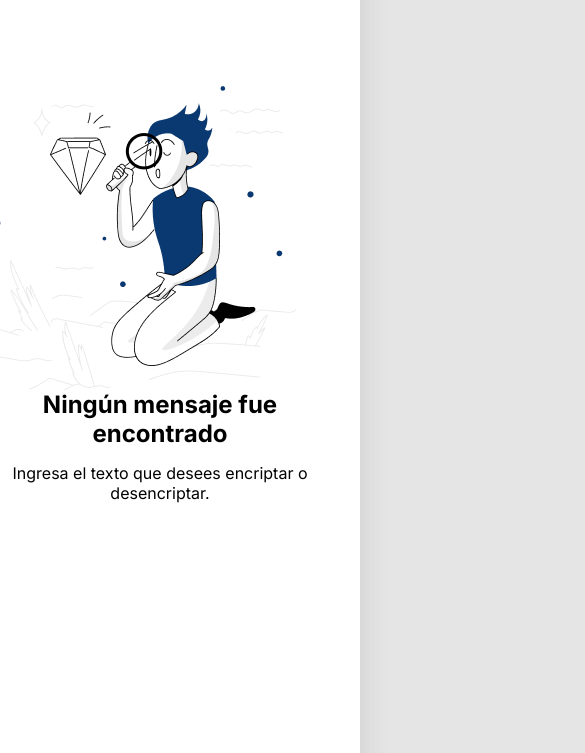
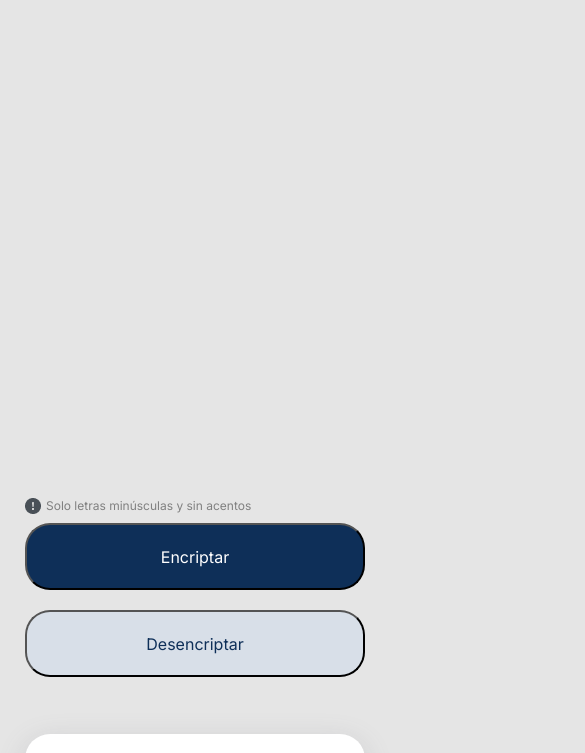
Before and after one commit to fabri4c/challenge-one-oracle-next, a website: page index.html in a window 390 px wide. Shown: the part 104-857 px from the top of the page, 585 px wide, since content can reach past the window. Drawn offline with Linux system fonts and the light colour scheme.

Commit message:
📱 Implemente grid and media queries
Refactored previous code to match provided figma design
and make site responsive

```diff
--- a/index.html
+++ b/index.html
@@ -16,12 +16,11 @@
       <img src="resources/images/Logo.png" alt="Allura Logo">
     </div>
     <main class="main-section">
+      <div class="main-section__message-container">
         <textarea
           class="main-section__message"
           name="message"
-        id="messagge"
-        cols="35"
-        rows="18"></textarea>
+          id="messagge"></textarea>
         <div class="buttons-section">
           <div class="buttons-section__legend">
             <img
@@ -32,20 +31,25 @@
               Solo letras minúsculas y sin acentos
             </p>
           </div>
+          <div class="buttons-section__container"></div>
           <button class="button button__encrypt">Encriptar</button>
           <button class="button button__decrypt">Desencriptar</button>
         </div>
-    </main>
+      </div>
       <aside class="aside-section">
+        <div class="aside-section__container">
           <img
             class="aside-section__image"
             src="resources/images/Muñeco.png"
             alt="Joven mirando una gema" />
           <div class="aside-section__text-container">
-        <p class="aside-section__text--normal">Ningún mensaje fue encontrado</p>
+            <p class="aside-section__text--normal">Ningún mensaje fue
+              encontrado</p>
             <p class="aside-section__text--small">Ingresa el texto que desees
               encriptar o desencriptar.</p>
           </div>
+        </div>
       </aside>
+    </main>
   </body>
 </html>
--- a/resources/css/main.css
+++ b/resources/css/main.css
@@ -10,24 +10,36 @@ html {
 }
 
 .logo {
-  margin-top: 40px;
+  margin-top: 20px;
 }
 
 .main-section {
+  display: grid;
+  grid-template-columns: 2fr 1fr;
+  gap: 200px 20px;
+  grid-auto-flow: row;
+}
+
+.main-section__message-container {
   margin-top: 40px;
-  margin-left: 168px;
+  margin-left: 150px;
+  height: 450px;
 }
 
 .main-section__message {
+  width: 100%;
+  height: 100%;
   font-size: 32px;
   color: #0e2f58;
   background-color: #e5e5e5;
   border: none;
   outline: none;
+  resize: none;
 }
 
 .buttons-section {
   margin-top: 40px;
+  width: 100%;
 }
 
 .buttons-section__legend {
@@ -47,10 +59,17 @@ html {
 }
 
 .button {
+  display: inline-block;
   height: 67px;
-  width: 328px;
+  width: 42%;
+  max-width: 328px;
+   border: 1px solid #0e2f58;
   border-radius: 25px;
-  border: 1px solid #0e2f58;
+  cursor: pointer;
+}
+
+.button:hover {
+   border-color: rgba(255, 255, 255, 1);
 }
 
 .button__encrypt {
@@ -66,11 +85,8 @@ html {
 }
 
 .aside-section {
-  position: absolute;
-  top: 40px;
-  right: 30px;
-  height: 944px;
-  width: 400px;
+  height: 694px;
+  margin-right: 20px;
   background-color: #fff;
   border-radius: 25px;
   box-shadow: rgba(100, 100, 111, 0.2) 0px 7px 29px 0px;
@@ -82,7 +98,7 @@ html {
 }
 
 .aside-section__text-container {
-  width: 75%;
+  max-width: 75%;
   margin: 0 auto;
 }
 
@@ -96,3 +112,54 @@ html {
   font-size: 16px;
   font-weight: 400;
 }
+
+@media (max-width: 768px) {
+  .main-section {
+    grid-template-columns: 1fr;
+  }
+
+  .main-section__message-container {
+    margin-left: 25px;
+    margin-right: 25px;
+  }
+
+  .main-section__message {
+    font-size: 24px;
+  }
+
+  .buttons-section {
+    margin-left: 15px;
+  }
+
+  .button {
+    max-width: none;
+  }
+
+  .aside-section {
+    margin-left: 25px;
+    margin-right: 25px;
+  }
+
+  .aside-section__image {
+    display: none;
+  }
+
+  .aside-section__text-container {
+    margin-top: 50px;
+  }
+}
+
+@media (max-width: 425px) {
+  .buttons-section {
+    margin-left: 0;
+  }
+
+  .button {
+    width: 100%;
+    margin-bottom: 20px;
+  }
+
+  .aside-section {
+    margin-top: 80px;
+  }
+}
```
Lines whose indentation alone changed are shown as unchanged.
